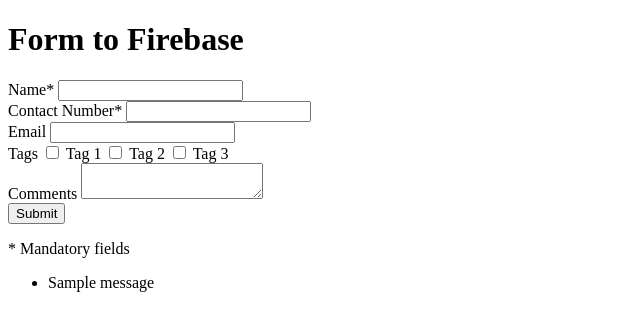
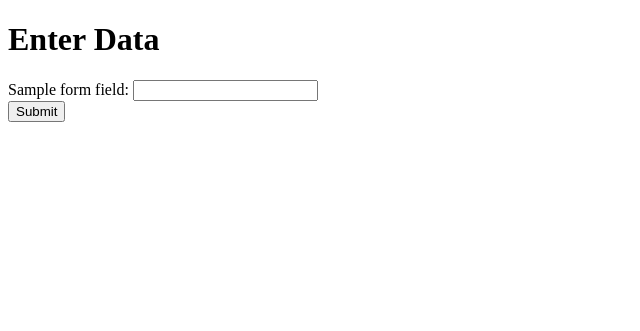
Before and after one commit to harshithadev/data_collection_flask, a Flask app: template templates/index.html in a window 1280 px wide. Shown: the top 331 px of the page, without its empty margins (0-640 px from the left). Run offline with Flask 3, Linux system fonts and the light colour scheme; the template is opened without the code that fills it: most values are stand-ins (such as "Sample title", 1, 10 or a date in 2020); one stand-in notice (Sample message) is shown.

Commit message:
Update index.html

```diff
--- a/templates/index.html
+++ b/templates/index.html
@@ -1,42 +1,24 @@
 <!DOCTYPE html>
 <html>
-  <head>
-    <title>Form to Firebase</title>
-  </head>
-  <body>
-    <h1>Form to Firebase</h1>
-
-    <form method="POST" action="/submit">
-      <label for="name">Name*</label>
-      <input type="text" name="name" required /><br />
-
-      <label for="contact_number">Contact Number*</label>
-      <input type="text" name="contact_number" required /><br />
-
-      <label for="email">Email</label>
-      <input type="text" name="email" /><br />
-
-      <label>Tags</label>
-      <input type="checkbox" name="tags" value="Tag 1" /> Tag 1
-      <input type="checkbox" name="tags" value="Tag 2" /> Tag 2
-      <input type="checkbox" name="tags" value="Tag 3" /> Tag 3<br />
-
-      <label for="comments">Comments</label>
-      <textarea name="comments"></textarea><br />
-
-      <input type="submit" value="Submit" />
+<head>
+    <title>Simple Firebase Form</title>
+</head>
+<body>
+    <h1>Enter Data</h1>
+    <form method="post">
+        {% for field, label in form_fields.items() %}
+            <label for="{{ field }}">{{ label }}:</label>
+            {% if field == 'tag' %}
+                <select name="{{ field }}">
+                    {% for option in tag_options %}
+                        <option value="{{ option }}">{{ option }}</option>
+                    {% endfor %}
+                </select>
+            {% else %}
+                <input type="text" name="{{ field }}" required><br>
+            {% endif %}
+        {% endfor %}
+        <input type="submit" value="Submit">
     </form>
-
-    <p>* Mandatory fields</p>
-
-    <div>
-      {% with messages = get_flashed_messages() %} {% if messages %}
-      <ul>
-        {% for message in messages %}
-        <li>{{ message }}</li>
-        {% endfor %}
-      </ul>
-      {% endif %} {% endwith %}
-    </div>
-  </body>
+</body>
 </html>
```
